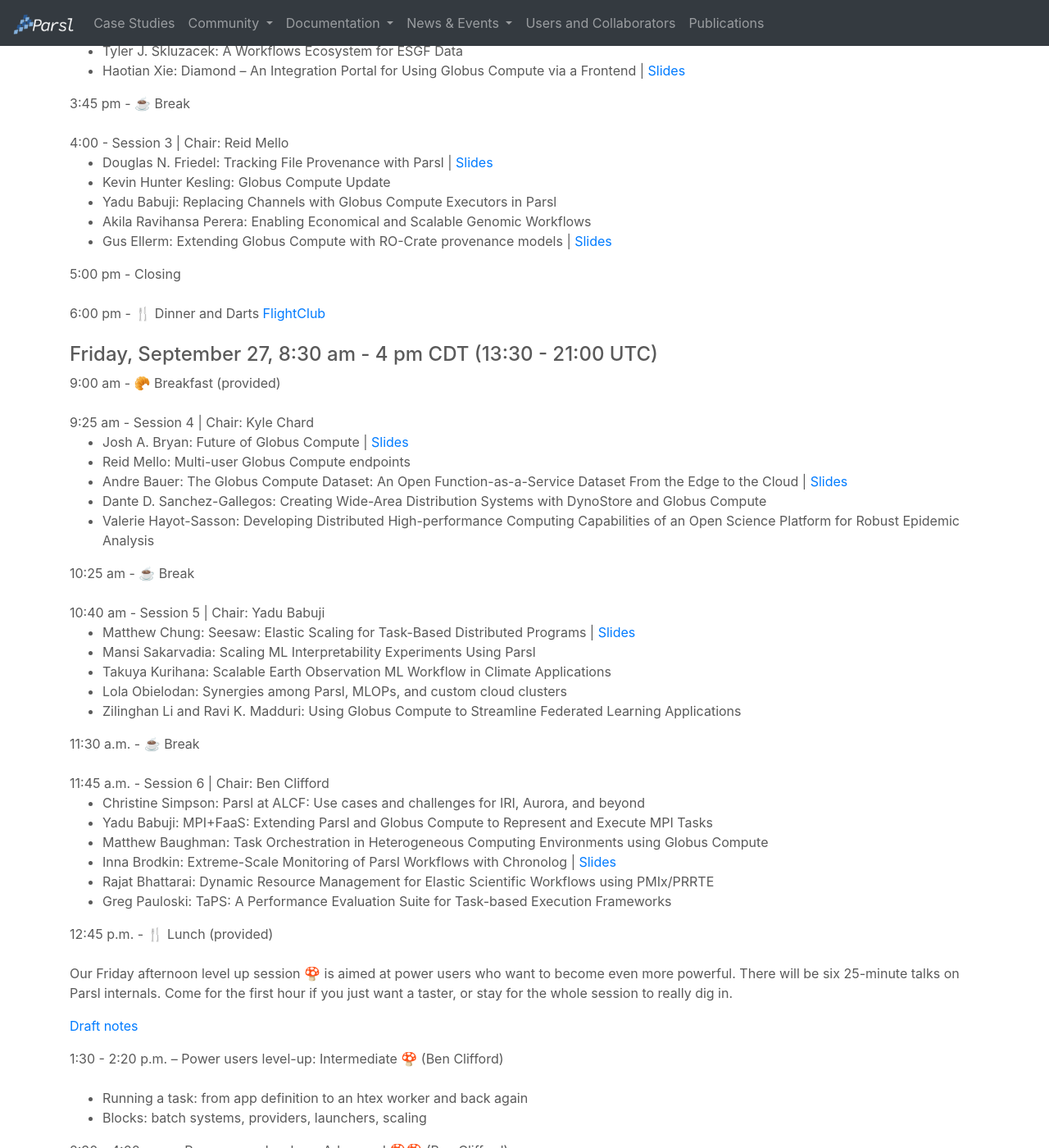
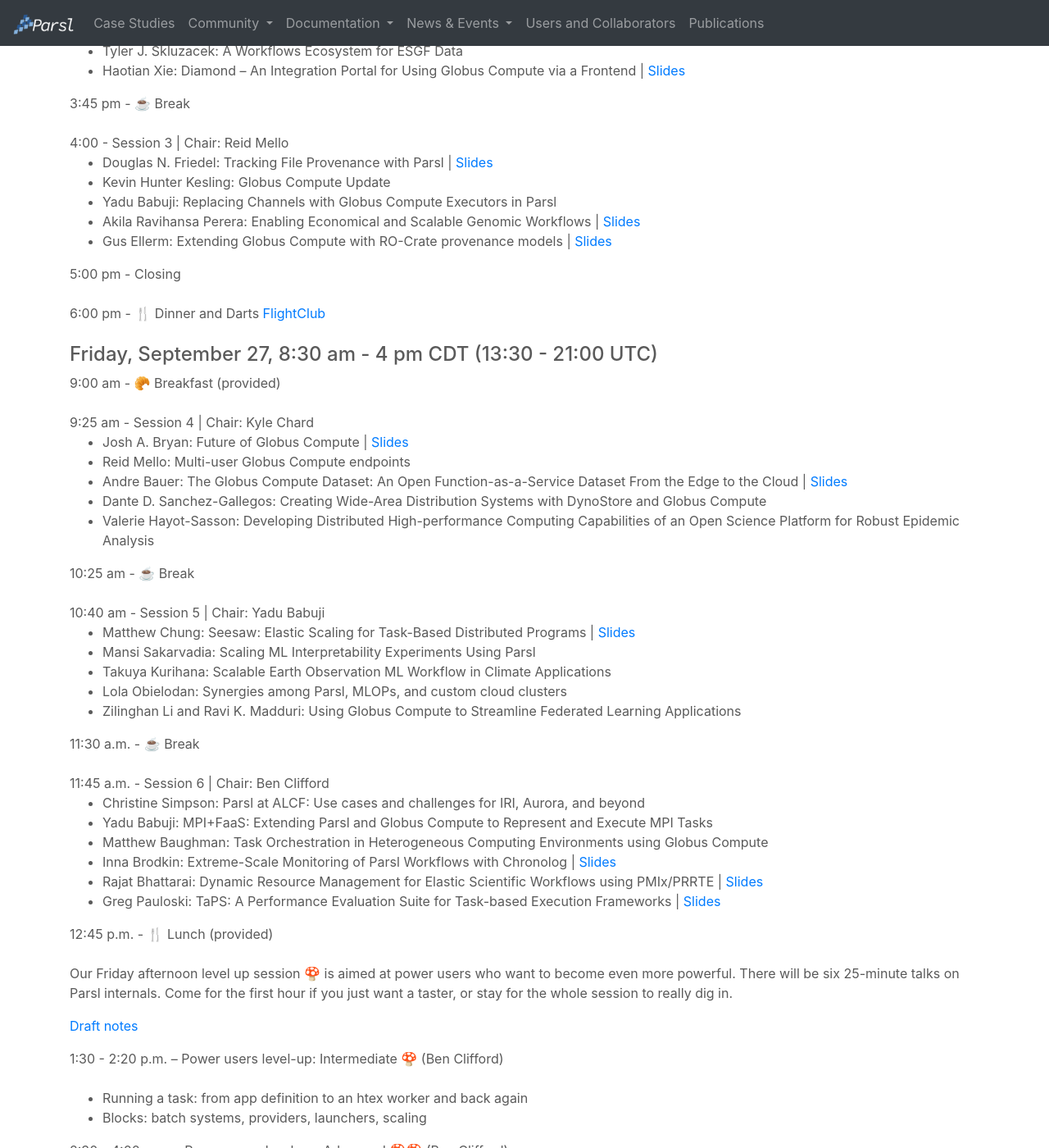
Before and after one commit to Parsl/parsl.github.io, a Jekyll site: the page built from parslfest/parslfest2024.html, in a window 1280 px wide and 1400 px high, scrolled down 1751 px. Shown: the whole window at 82% size. Built offline with Jekyll 4.4.1, drawn with Linux system fonts in a browser that asks for light colours.

Commit message:
Update parslfest2024.html

```diff
--- a/parslfest/parslfest2024.html
+++ b/parslfest/parslfest2024.html
@@ -129,7 +129,7 @@
 	<li>Douglas N. Friedel: Tracking File Provenance with Parsl | <a href="2024/doug-friedel_file-provenance.pdf" target="_blank">Slides</a></li>
 	<li>Kevin Hunter Kesling: Globus Compute Update</li>
 	<li>Yadu Babuji: Replacing Channels with Globus Compute Executors in Parsl</li>
-	<li>Akila Ravihansa Perera: Enabling Economical and Scalable Genomic Workflows</li>
+	<li>Akila Ravihansa Perera: Enabling Economical and Scalable Genomic Workflows | <a href="2024/perera-akila_scalable-workflows.pdf" target="_blank">Slides</a></li>
 	<li>Gus Ellerm: Extending Globus Compute with RO-Crate provenance models | <a href="2024/ellerm-gus_pf24-presentation.pdf" target="_blank">Slides</a></li>
       </ul>
 
@@ -169,8 +169,8 @@
 	<li>Yadu Babuji: MPI+FaaS: Extending Parsl and Globus Compute to Represent and Execute MPI Tasks</li>
 	<li>Matthew Baughman: Task Orchestration in Heterogeneous Computing Environments using Globus Compute</li>
 	<li>Inna Brodkin: Extreme-Scale Monitoring of Parsl Workflows with Chronolog | <a href="2024/Brodkin-Inna_pf24-presentation.pdf" target="_blank">Slides</a></li>
-	<li>Rajat Bhattarai: Dynamic Resource Management for Elastic Scientific Workflows using PMIx/PRRTE</li>
-	<li>Greg Pauloski: TaPS: A Performance Evaluation Suite for Task-based Execution Frameworks
+	<li>Rajat Bhattarai: Dynamic Resource Management for Elastic Scientific Workflows using PMIx/PRRTE | <a href="2024/bhattarai-rajat_pf24-presentation.pdf" target="_blank">Slides</a></li>
+	<li>Greg Pauloski: TaPS: A Performance Evaluation Suite for Task-based Execution Frameworks | <a href="2024/pauloski-greg_taps.pdf" target="_blank">Slides</a></li>
       </ul>
 
       12:45 p.m. - 🍴 Lunch (provided)<br /><br />
```
